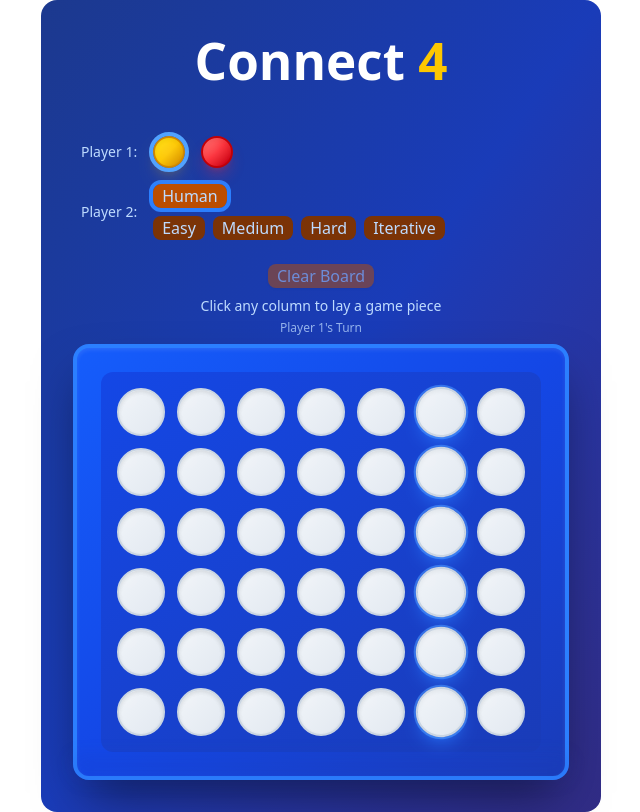
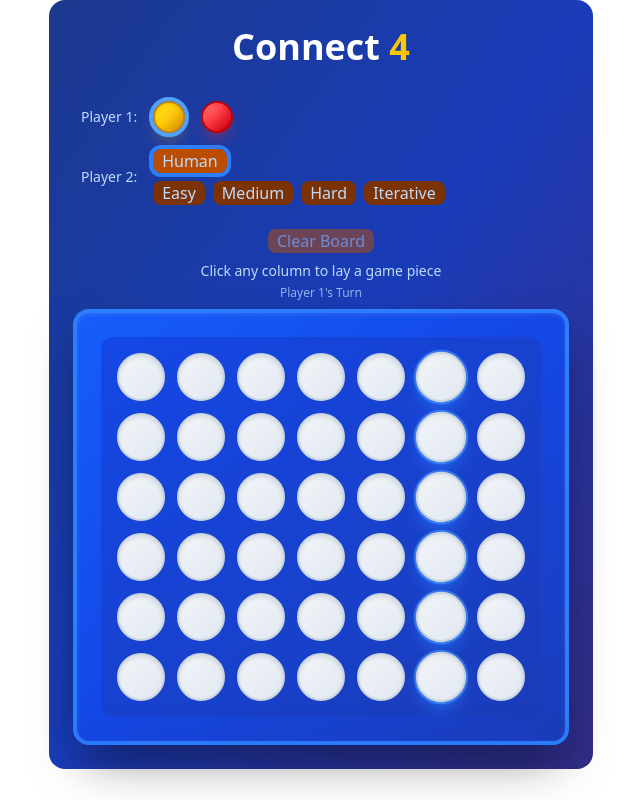
Before and after one commit to rbrock44/connect-4, a React (Vite) app: page / in a window 1280 px wide. Shown: the whole page, without its empty margins (319-959 px from the left). Built offline with nearby package versions, Linux system fonts and the light colour scheme.

Commit message:
css refactor header

```diff
--- a/src/App.css
+++ b/src/App.css
@@ -1,42 +1,5 @@
 #root {
   max-width: 1280px;
   margin: 0 auto;
-  /* padding: 2rem; */
   text-align: center;
 }
-
-.logo {
-  height: 6em;
-  padding: 1.5em;
-  will-change: filter;
-  transition: filter 300ms;
-}
-.logo:hover {
-  filter: drop-shadow(0 0 2em #646cffaa);
-}
-.logo.react:hover {
-  filter: drop-shadow(0 0 2em #61dafbaa);
-}
-
-@keyframes logo-spin {
-  from {
-    transform: rotate(0deg);
-  }
-  to {
-    transform: rotate(360deg);
-  }
-}
-
-@media (prefers-reduced-motion: no-preference) {
-  a:nth-of-type(2) .logo {
-    animation: logo-spin infinite 20s linear;
-  }
-}
-
-.card {
-  padding: 2em;
-}
-
-.read-the-docs {
-  color: #888;
-}
--- a/src/app/components/board/board.tsx
+++ b/src/app/components/board/board.tsx
@@ -182,8 +182,8 @@ const Board = () => {
     }
 
     return (
-        <div className="flex flex-col items-center min-w-sm m-0 p-4 sm:p-4 md:p-4 lg:p-8 bg-gradient-to-br from-blue-900 via-blue-800 to-indigo-900 rounded-2xl">
-            <h1 className="text-4xl font-bold text-white mb-8 text-center">
+        <div className="flex flex-col items-center min-w-sm m-0 p-4 sm:p-4 md:p-4 lg:p-6 bg-gradient-to-br from-blue-900 via-blue-800 to-indigo-900 rounded-2xl">
+            <h1 className="text-3xl sm:text-4xl font-bold text-white mb-3 sm:mb-4 text-center leading-tight">
                 Connect <span className="text-yellow-400">4</span>
             </h1>
 
--- a/src/index.css
+++ b/src/index.css
@@ -27,14 +27,9 @@ a:hover {
 body {
   margin: 0;
   display: flex;
-  place-items: center;
+  justify-content: center;
   min-width: 320px;
   min-height: 100vh;
-}
-
-h1 {
-  font-size: 3.2em;
-  line-height: 1.1;
 }
 
 button {
```
